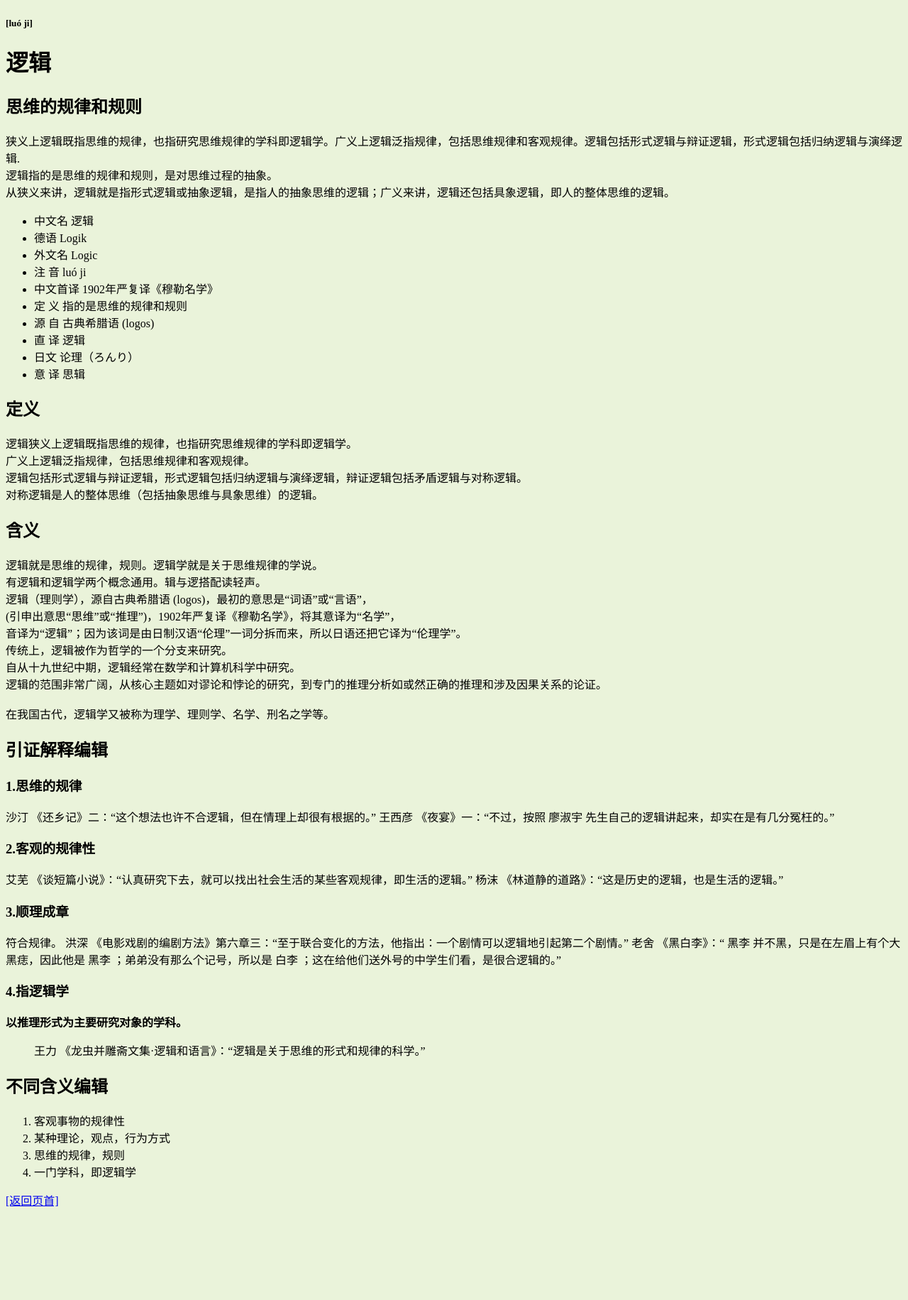
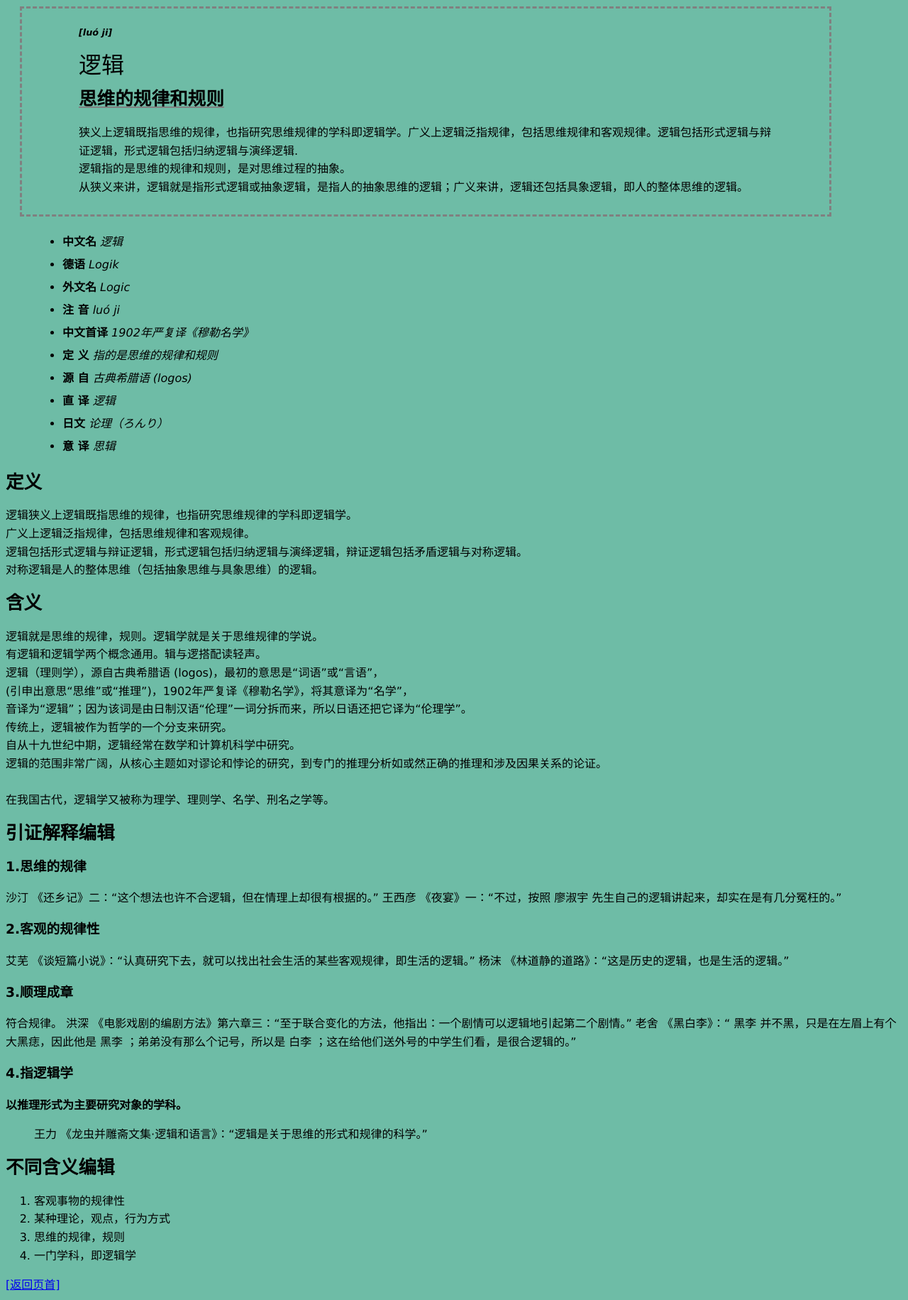
Before and after one commit to envisocy/script, a Python web app: template web/templates/index.html in a window 1280 px wide. Shown: the part 695-2526 px from the top of the page at 71% size. Before the commit the page ends 2394 px from the top, so only its background shows below. Run offline with Jinja, Linux system fonts and the light colour scheme; the template is opened without the code that fills it, so the values that code supplies are empty.

Commit message:
02-06-2018

```diff
--- a/web/templates/index.html
+++ b/web/templates/index.html
@@ -3,34 +3,77 @@
 <head>
     <meta charset="UTF-8">
     <style type="text/css">
-        body { background-color: #eaf3da;}
+        body {
+            font-family: Verdana, Arial, sans-serif;
+            font-size: medium;
+            font-weight: lighter;
+            line-height: 1.6em;
+            background-color: #6ebca6;
+        }
+        h1 {
+            font-size: 2em;
+            font-weight: bolder;
+        }
+        h2 {
+            font-size: 1.6em;
+        }
+        h5 {
+            font-size: 80%;
+            font-style: italic;
+        }
+        #topbox {
+            padding: 25px;
+            margin: 20px;
+            background-repeat: no-repeat;
+            background-position: top left;
+            padding: 10px 80px 10px 80px;
+            padding-top: 0px;
+            margin-right: 100px;
+            border-style: dashed;
+            border-color: gray;
+        }
+        .underline {
+            text-decoration: underline;
+            text-decoration-color: gray;
+            border-radius: 3em;
+        }
+        ul {
+            font-style: italic;
+            margin-left: 40px;
+            line-height: 2.0em;
+        }
+        ul li b {
+            font-style: normal;
+        }
     </style>
     <title>html & CSS 测试主页</title>
 </head>
 <body>
-    <h1>《Head First HTML & CSS》代码测试页</h1>
+    <h1 id="top-title">《Head First HTML & CSS》代码测试页</h1>
     <a href="/login">【点击登陆】</a>
     <img src="/static?file=doge.gif"/>
     <img src="/static?file=doge1.jpg"/>
     <img src="/static?file=doge2.gif"/>
-    <h5>[luó ji]</h5>
-    <h1 id="logic">逻辑</h1>
-    <h2>思维的规律和规则</h2>
-    <p>狭义上逻辑既指思维的规律，也指研究思维规律的学科即逻辑学。广义上逻辑泛指规律，包括思维规律和客观规律。逻辑包括形式逻辑与辩证逻辑，形式逻辑包括归纳逻辑与演绎逻辑.
-        <br>逻辑指的是思维的规律和规则，是对思维过程的抽象。
-        <br>从狭义来讲，逻辑就是指形式逻辑或抽象逻辑，是指人的抽象思维的逻辑；广义来讲，逻辑还包括具象逻辑，即人的整体思维的逻辑。
-    <br></p>
+    <div id="topbox">
+        <h5>[luó ji]</h5>
+        <h1 id="logic">逻辑</h1>
+        <h2 class="underline">思维的规律和规则</h2>
+        <p class="redfont">狭义上逻辑既指思维的规律，也指研究思维规律的学科即逻辑学。广义上逻辑泛指规律，包括思维规律和客观规律。逻辑包括形式逻辑与辩证逻辑，形式逻辑包括归纳逻辑与演绎逻辑.
+            <br>逻辑指的是思维的规律和规则，是对思维过程的抽象。
+            <br>从狭义来讲，逻辑就是指形式逻辑或抽象逻辑，是指人的抽象思维的逻辑；广义来讲，逻辑还包括具象逻辑，即人的整体思维的逻辑。
+        <br></p>
+    </div>
     <ul>
-        <li>中文名 逻辑</li>
-        <li>德语 Logik</li>
-        <li>外文名 Logic</li>
-        <li>注    音 luó ji</li>
-        <li>中文首译 1902年严复译《穆勒名学》</li>
-        <li>定    义 指的是思维的规律和规则</li>
-        <li>源    自 古典希腊语 (logos)</li>
-        <li>直    译 逻辑</li>
-        <li>日文 论理（ろんり）</li>
-        <li>意    译 思辑</li>
+        <li><b>中文名</b> 逻辑</li>
+        <li><b>德语</b> Logik</li>
+        <li><b>外文名</b> Logic</li>
+        <li><b>注    音</b> luó ji</li>
+        <li><b>中文首译</b> 1902年严复译《穆勒名学》</li>
+        <li><b>定    义</b> 指的是思维的规律和规则</li>
+        <li><b>源    自</b> 古典希腊语 (logos)</li>
+        <li><b>直    译</b> 逻辑</li>
+        <li><b>日文</b> 论理（ろんり）</li>
+        <li><b>意    译</b> 思辑</li>
     </ul>
     <h2>定义</h2>
     <p>逻辑狭义上逻辑既指思维的规律，也指研究思维规律的学科即逻辑学。<br>
```
Also changed, not shown: lucky_draw/img/btn-view0.png (deleted).
